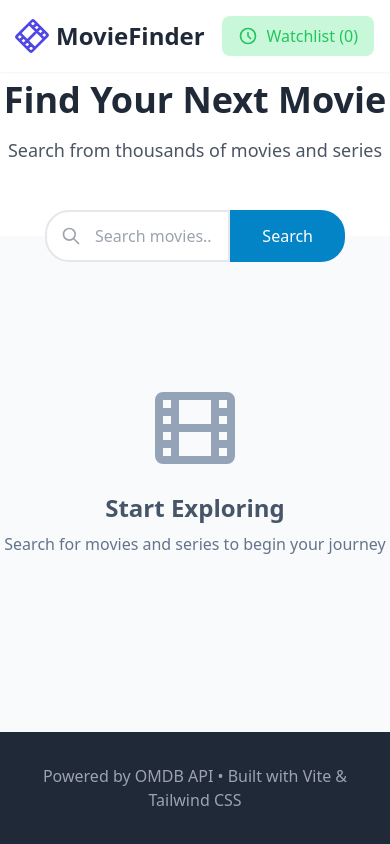
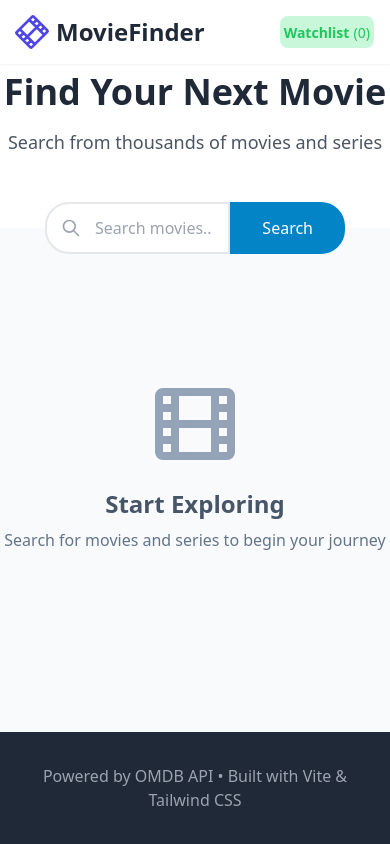
Before and after one commit to Walshwade-dev/wadewatchlist, a website built with Vite: page index.html in a window 390 px wide. Built offline with nearby package versions, Linux system fonts and the light colour scheme.

Commit message:
refined watch button layout on small screens

```diff
--- a/index.html
+++ b/index.html
@@ -25,14 +25,10 @@
           <h1 class="text-2xl font-bold text-gray-800 dark:text-white">MovieFinder</h1>
         </div>
         <button id="watchlist-btn"
-          class="flex items-center gap-2 px-4 py-2 bg-green-300/45 text-green-500 rounded-lg hover:bg-green-600/95 hover:text-green-100/60 transition">
-          <svg id="watch-svg" class="w-5 h-5" fill="none" stroke="currentColor" viewBox="0 0 24 24">
-            <path stroke-linecap="round" stroke-linejoin="round" stroke-width="2"
-              d="M12 8v4l3 3m6-3a9 9 0 11-18 0 9 9 0 0118 0z" />
-          </svg>
+          class="flex items-center justify-center gap-2 py-1 px-1 md:px-4 md:py-2 bg-green-300/45 text-green-500 rounded-lg hover:bg-green-600/95 hover:text-green-100/60 transition">
           <span>
-            <span class="watchlist-text">Watchlist</span>
-            <span class="watchlist-count" id="watchlist-bracket">(<span id="watchlist-count">0</span>)</span>
+            <span class="watchlist-text text-sm font-bold">Watchlist</span>
+            <span class="watchlist-count text-sm" id="watchlist-bracket">(<span id="watchlist-count">0</span>)</span>
           </span>
         </button>
       </div>
```
